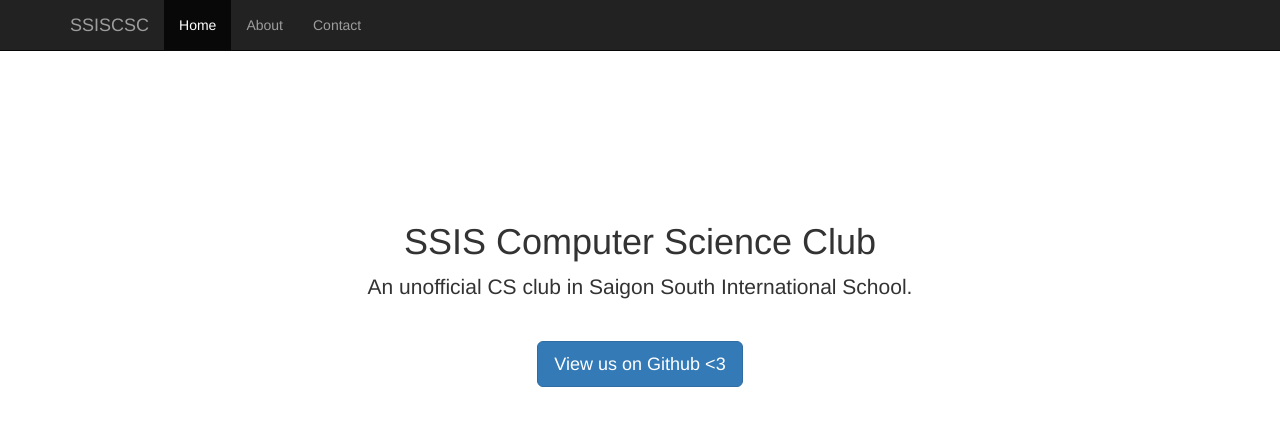
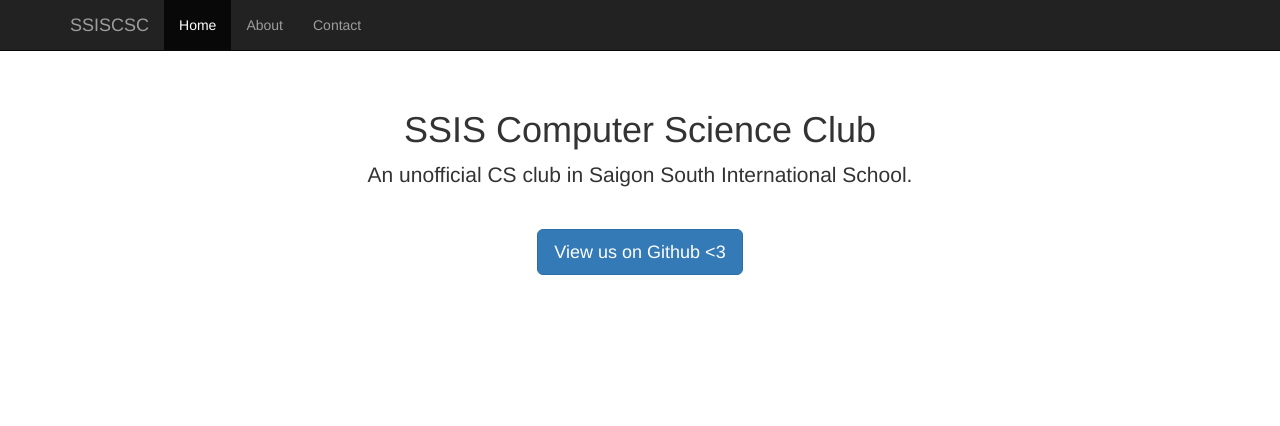
Before and after one commit to ssiscsc/ssiscsc.github.io, a plain HTML site: page index.html in a window 1280 px wide. Drawn offline with nearby package versions, Linux system fonts and the light colour scheme.

Commit message:
padding testing... #2

```diff
--- a/css/main.css
+++ b/css/main.css
@@ -5,7 +5,3 @@ body {
   padding: 40px 15px;
   text-align: center;
 }
-
-.main .title {
-	padding-top: 112px;
-}
```
